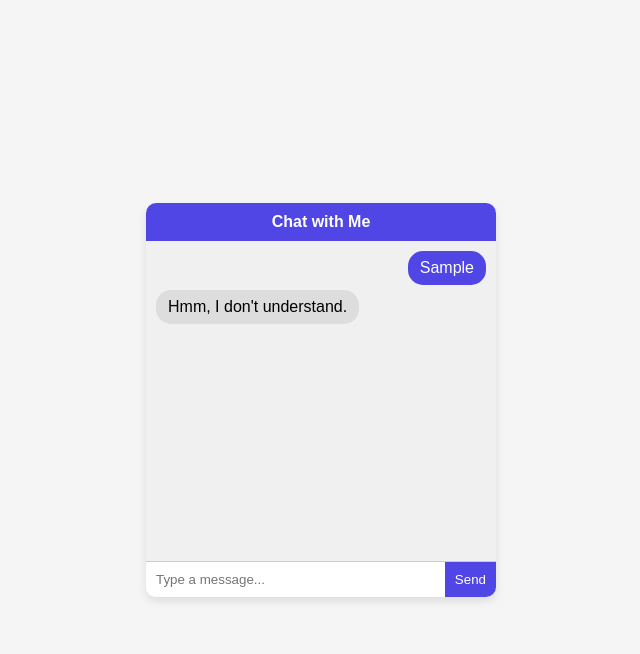
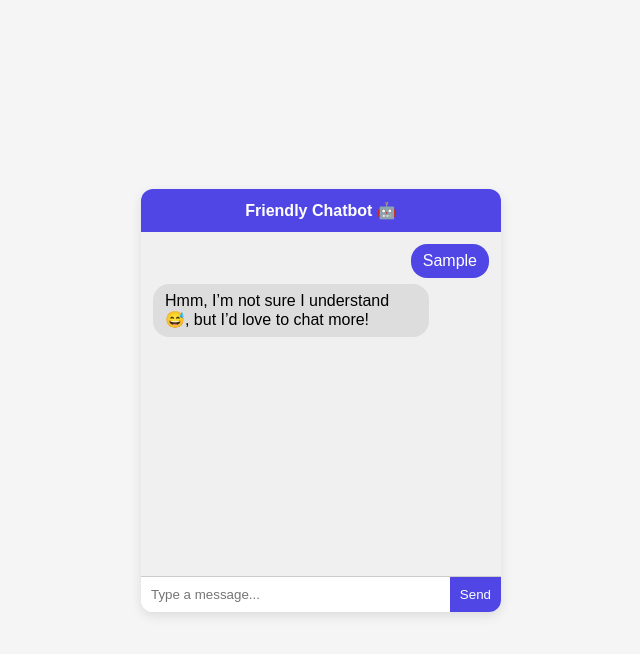
Before and after one commit to AyandaMabasa/chatbot, a plain HTML site: page index.html in a window 1280 px wide. Both pictures are taken after typing "Sample" into the empty fields and a click on the button "Send". Shown: the whole page, without its empty margins (319-959 px from the left). Drawn offline with Linux system fonts and the light colour scheme.

Commit message:
Update index.html

```diff
--- a/index.html
+++ b/index.html
@@ -2,7 +2,7 @@
 <html lang="en">
 <head>
   <meta charset="UTF-8">
-  <title>Minimal Chatbot</title>
+  <title>Friendly Chatbot</title>
   <style>
     body {
       margin: 0;
@@ -15,10 +15,10 @@
     }
 
     .chat-wrapper {
-      width: 350px;
+      width: 360px;
       background-color: #fff;
-      border-radius: 10px;
-      box-shadow: 0 4px 8px rgba(0,0,0,0.1);
+      border-radius: 12px;
+      box-shadow: 0 4px 12px rgba(0,0,0,0.1);
       display: flex;
       flex-direction: column;
       overflow: hidden;
@@ -27,25 +27,25 @@
     .chat-header {
       background-color: #4f46e5;
       color: #fff;
-      padding: 10px;
+      padding: 12px;
       text-align: center;
       font-weight: bold;
     }
 
     .chat-messages {
-      padding: 10px;
-      height: 300px;
+      padding: 12px;
+      height: 320px;
       overflow-y: auto;
       display: flex;
       flex-direction: column;
-      gap: 5px;
+      gap: 6px;
       background-color: #f0f0f0;
     }
 
     .message {
       padding: 8px 12px;
-      border-radius: 15px;
-      max-width: 80%;
+      border-radius: 16px;
+      max-width: 75%;
       word-wrap: break-word;
     }
 
@@ -79,13 +79,12 @@
       color: #fff;
       cursor: pointer;
     }
-
   </style>
 </head>
 <body>
 
   <div class="chat-wrapper">
-    <div class="chat-header">Chat with Me</div>
+    <div class="chat-header">Friendly Chatbot 🤖</div>
     <div id="chatMessages" class="chat-messages"></div>
     <form id="chatForm" class="chat-input">
       <input type="text" id="chatInput" placeholder="Type a message..." required />
@@ -98,24 +97,45 @@
     const chatInput = document.getElementById('chatInput');
     const chatMessages = document.getElementById('chatMessages');
 
+    // Bot knowledge with multiple variations
     const botResponses = {
-      "hello": ["Hi there!", "Hello! 👋"],
-      "how are you": ["I'm good, thanks!", "Doing great, how about you?"],
-      "bye": ["Goodbye!", "See you later!"],
-      "joke": ["Why did the computer go to the doctor? It had a virus! 😄"]
+      greetings: ["hi", "hello", "hey", "good morning", "good afternoon", "good evening"],
+      farewells: ["bye", "goodbye", "see you", "later"],
+      howAreYou: ["how are you", "how's it going", "how do you do"],
+      jokes: ["joke", "tell me a joke", "make me laugh"],
+      nameQuestions: ["your name", "who are you", "what are you called"],
+      aiQuestions: ["what is ai", "define ai", "explain ai"]
     };
 
-    const fallback = ["Hmm, I don't understand.", "Can you rephrase that?", "Interesting..."];
+    const botReplies = {
+      greetings: ["Hello! 👋", "Hi there! How can I help you?", "Hey! Nice to chat with you!"],
+      farewells: ["Goodbye! 👋", "See you later!", "Take care!"],
+      howAreYou: ["I'm just a friendly bot, doing great! 😄", "All good here! How about you?"],
+      jokes: ["Why did the computer go to the doctor? It had a virus! 🤣", "I would tell a UDP joke, but you might not get it 😅"],
+      nameQuestions: ["I'm your friendly chatbot 🤖", "You can call me Chatty!"],
+      aiQuestions: ["AI means Artificial Intelligence. I try to mimic human conversation! 🤖"]
+    };
 
-    function getBotReply(msg) {
-      const text = msg.toLowerCase();
+    const fallbackReplies = [
+      "Hmm, I’m not sure I understand 😅, but I’d love to chat more!",
+      "Interesting! Could you rephrase that?",
+      "I don’t know that one yet, but I’m learning every day!"
+    ];
+
+    function getBotReply(message) {
+      const text = message.toLowerCase();
+
       for (let key in botResponses) {
-        if (text.includes(key)) {
-          const options = botResponses[key];
-          return options[Math.floor(Math.random() * options.length)];
+        for (let phrase of botResponses[key]) {
+          if (text.includes(phrase)) {
+            const options = botReplies[key];
+            return options[Math.floor(Math.random() * options.length)];
+          }
         }
       }
-      return fallback[Math.floor(Math.random() * fallback.length)];
+
+      // fallback if nothing matches
+      return fallbackReplies[Math.floor(Math.random() * fallbackReplies.length)];
     }
 
     chatForm.addEventListener('submit', (e) => {
```
